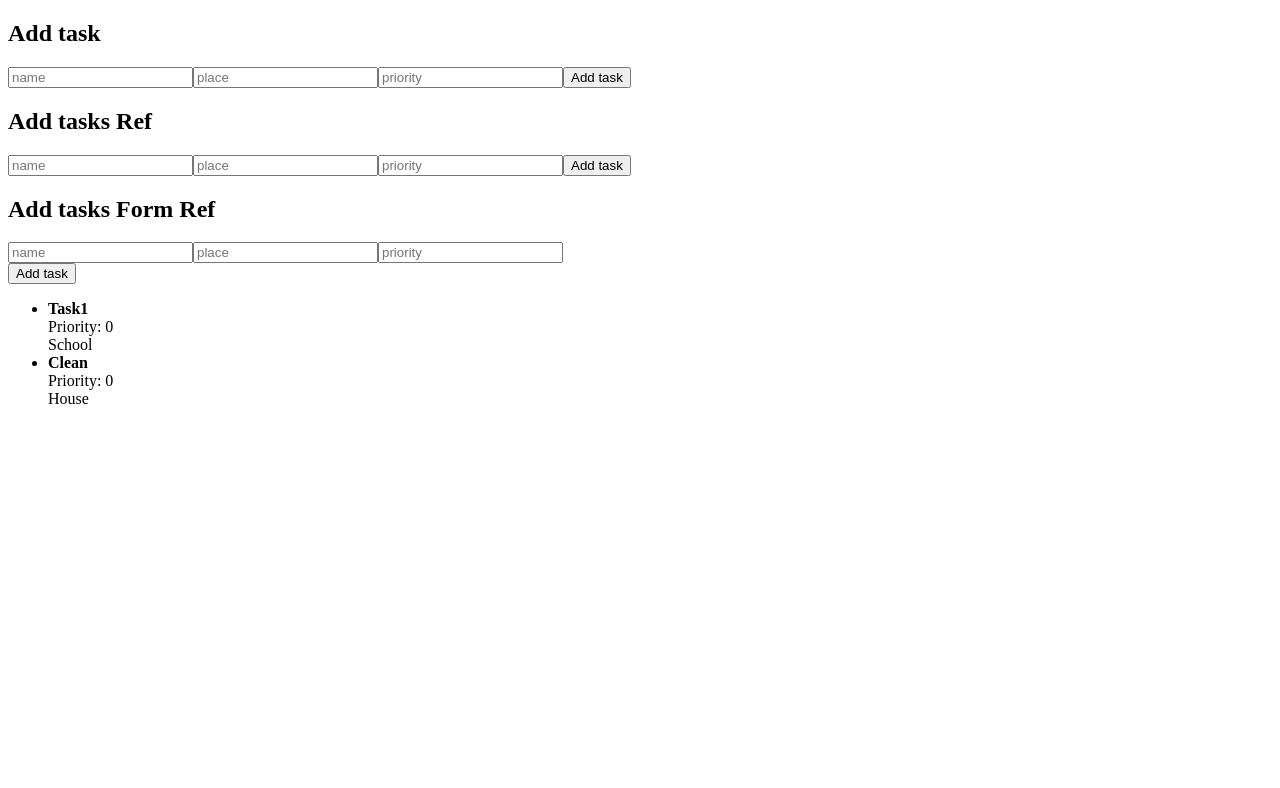
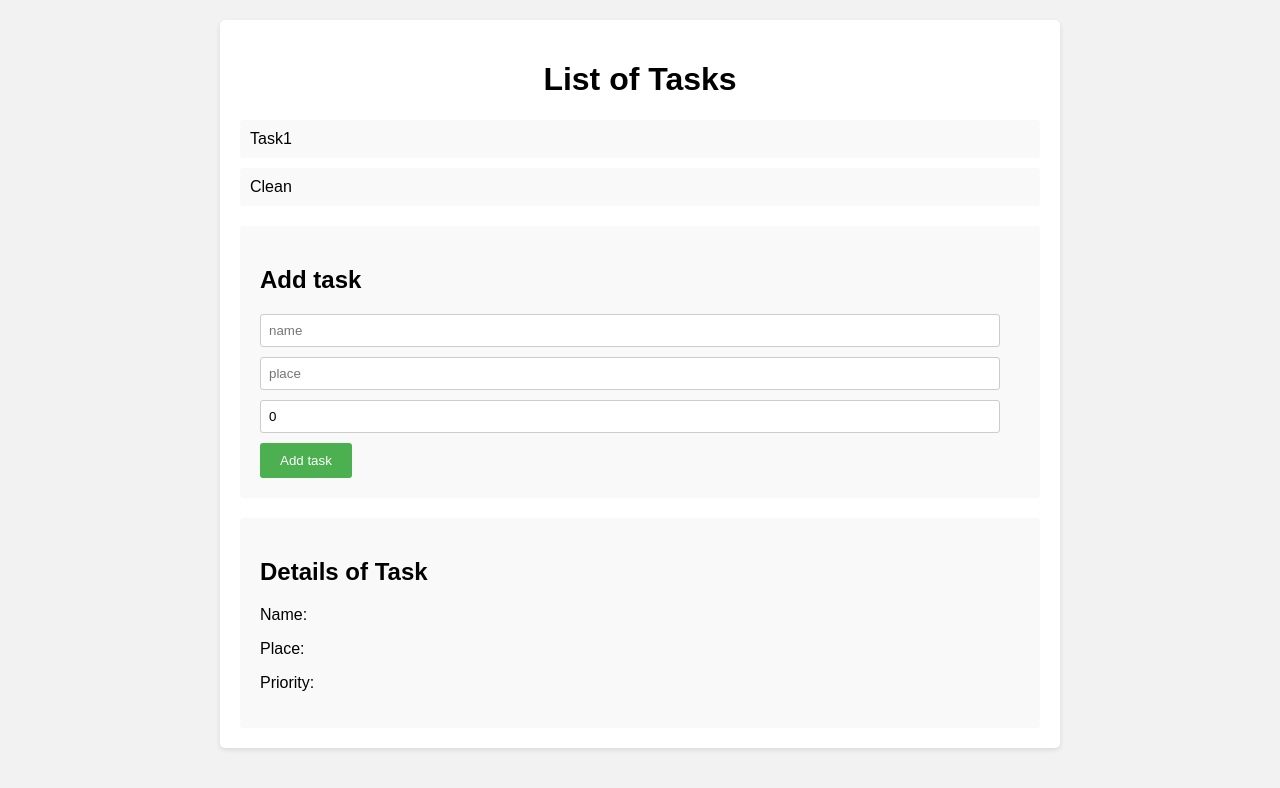
Before and after one commit to uo295180/reactTaskManager, a React (Create React App) app: page / in a window 1280 px wide. Shown: the top 788 px of the page. Built offline with nearby package versions, Linux system fonts and the light colour scheme.

Commit message:
DetailsOfTaskComponent created and page styled

```diff
--- a/src/App.css
+++ b/src/App.css
@@ -1,42 +1,67 @@
-.App {
+body {
+  font-family: Arial, sans-serif;
+  margin: 0;
+  padding: 0;
+  background-color: #f2f2f2;
+}
+
+.container {
+  max-width: 800px;
+  margin: 20px auto;
+  padding: 20px;
+  background-color: #fff;
+  border-radius: 5px;
+  box-shadow: 0 2px 5px rgba(0, 0, 0, 0.1);
+}
+
+h1 {
   text-align: center;
 }
 
-.App-logo {
-  height: 40vmin;
-  pointer-events: none;
+.task-list {
+  list-style-type: none;
+  padding: 0;
 }
 
-@media (prefers-reduced-motion: no-preference) {
-  .App-logo {
-    animation: App-logo-spin infinite 20s linear;
-  }
+.task-list li {
+  padding: 10px;
+  background-color: #f9f9f9;
+  border-radius: 3px;
+  margin-bottom: 10px;
+  cursor: pointer;
 }
 
-.App-header {
-  background-color: #282c34;
-  min-height: 100vh;
-  display: flex;
-  flex-direction: column;
-  align-items: center;
-  justify-content: center;
-  font-size: calc(10px + 2vmin);
-  color: white;
+.task-list li:hover {
+  background-color: #ebebeb;
 }
 
-.App-link {
-  color: #61dafb;
+.task-details {
+  margin-top: 20px;
+  background-color: #f9f9f9;
+  padding: 20px;
+  border-radius: 3px;
 }
 
-@keyframes App-logo-spin {
-  from {
-    transform: rotate(0deg);
-  }
-  to {
-    transform: rotate(360deg);
-  }
+.task-form {
+  margin-top: 20px;
+  padding: 20px;
+  background-color: #f9f9f9;
+  border-radius: 3px;
 }
 
-.testStyle{
-  color: #61dafb
+.task-form input,
+.task-form select {
+  width: 95%;
+  padding: 8px;
+  margin-bottom: 10px;
+  border-radius: 3px;
+  border: 1px solid #ccc;
 }
+
+.task-form button {
+  padding: 10px 20px;
+  background-color: #4CAF50;
+  color: #fff;
+  border: none;
+  border-radius: 3px;
+}
--- a/src/App.js
+++ b/src/App.js
@@ -1,16 +1,12 @@
 import './App.css';
 import {useState, useRef, useEffect} from "react"
+import DetailsOfTaskComponent from './Components/DetailsOfTaskComponent';
 
 function App() {
   let [name,setName] = useState("");
   let [place, setPlace] = useState("");
   let [priority, setPriority] = useState(0);
 
-  let nameRef = useRef("");
-  let placeRef = useRef("");
-  let priorityRef = useRef(0);
-
-  let formRef = useRef();
 
   let [tasks, setTasks] = useState([
     {
@@ -32,60 +28,33 @@
       priority: priority
     }
     setTasks([...tasks, newTask])
+    setName("");
+    setPlace("");
+    setPriority("");
   }
 
-  let addTaskWithRefs = () => {
-    let newTask = {
-      name: nameRef.current.value,
-      place: placeRef.current.value,
-      priority: priorityRef.current.value
-    }
-    setTasks([...tasks, newTask])
-    nameRef.current.value = "";
-    placeRef.current.value = "";
-    priorityRef.current.value = "";
-  }
-
-  let addTaskWithFormRef = () => {
-    let formData = new FormData(formRef.current);
-    let newTask = {
-      name: formData.get("name"),
-      place: formData.get("place"),
-      priority: formData.get("priority")
-    }
-    setTasks([...tasks, newTask])
-  }
 
   return (
-      <div>
-        <h2>Add task</h2>
-        <input type="text" placeholder="name"></input>
-        <input type="text" placeholder="place" ></input>
-        <input type="number" placeholder="priority"></input>
-        <button onClick={addTask}> Add task </button>
-
-        <h2>Add tasks Ref</h2>
-        <input ref={nameRef} type="text" placeholder="name" onChange={(e) => { setName(e.currentTarget.value) }}></input>
-        <input ref={placeRef} type="text" placeholder="place" onChange={(e) => { setPlace(e.currentTarget.value) }}></input>
-        <input ref={priorityRef} type="number" placeholder="priority" onChange={(e) => { setPriority(parseInt(e.currentTarget.value)) }}></input>
-        <button onClick={addTaskWithRefs}> Add task </button>
-
-        <h2>Add tasks Form Ref</h2>
-        <form ref={formRef}>
-          <input name="name" type="text" placeholder="name" onChange={(e) => { setName(e.currentTarget.value) }}></input>
-          <input name="place" type="text" placeholder="place" onChange={(e) => { setPlace(e.currentTarget.value) }}></input>
-          <input name="priority" type="number" placeholder="priority" onChange={(e) => { setPriority(parseInt(e.currentTarget.value)) }}></input>
-        </form>
-        <button onClick={addTaskWithFormRef}> Add task </button>
-
-        <ul>
+      <div className="container">
+        <h1>List of Tasks</h1>
+        <ul className='task-list'>
           { tasks.map( t =>
-          <li>
-            <b>{t.name}</b>
-            <div>Priority: {t.priority}</div>
-            <div>{t.place}</div>
+          <li key={t.name}>
+            {t.name}
           </li>) }
         </ul>
+
+        <div className='task-form'>
+        <h2>Add task</h2>
+          <input type="text" placeholder="name" value={name} onChange={(e) => {setName(e.currentTarget.value)}}></input>
+          <input type="text" placeholder="place" value={place} onChange={(e) => {setPlace(e.currentTarget.value)}}></input>
+          <input type="number" placeholder="priority" value={priority} onChange={(e) => {setPriority(e.currentTarget.value)}}></input>
+          <button onClick={addTask}> Add task </button>
+        </div>
+
+        <DetailsOfTaskComponent />
+
+
       </div>
   );
 }
--- /dev/null
+++ b/src/Components/DetailsOfTaskComponent.js
@@ -0,0 +1,14 @@
+
+
+let DetailsOfTaskComponent = () => {
+    return (
+        <div className="task-details">
+            <h2>Details of Task</h2>
+            <p>Name: </p>
+            <p>Place: </p>
+            <p>Priority: </p>
+        </div>
+    )
+}
+
+export default DetailsOfTaskComponent
```
